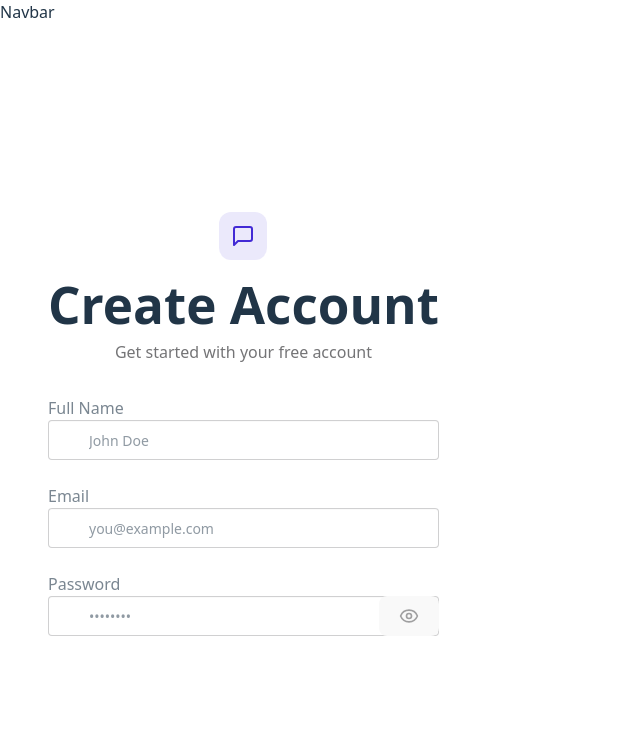
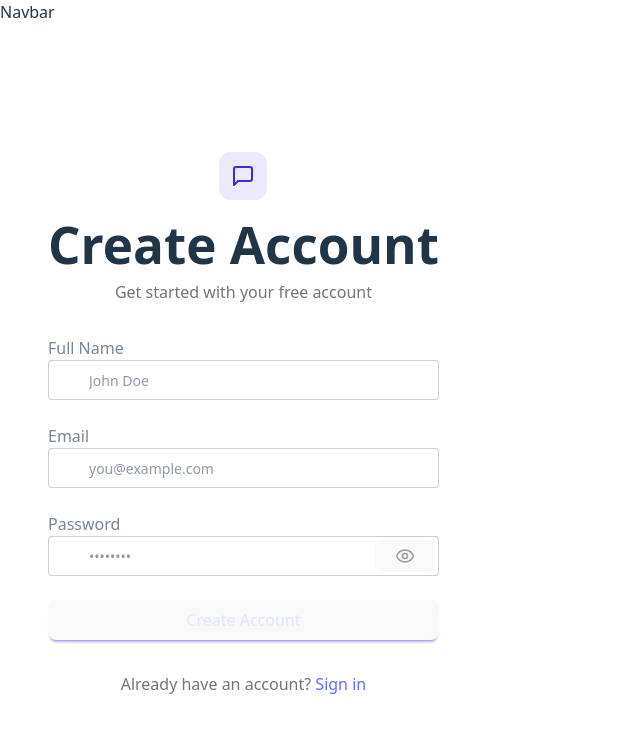
Before and after one commit to Bhavgulati/RealTime-Chat-App, a React (Vite) app in the folder frontend/: page /signup in a window 1280 px wide. Shown: the top 732 px of the page, without its empty margins (0-640 px from the left). Built offline with nearby package versions, Linux system fonts and the light colour scheme; no server answers.

Commit message:
Fresh Checkpoint after merge

```diff
--- a/frontend/src/App.jsx
+++ b/frontend/src/App.jsx
@@ -35,7 +35,7 @@
         <Route path="/profile" element={!authUser ? <ProfilePage />: <Navigate to="/login"/>} />
         <Route path="/settings" element={<SettingsPage />} />
         <Route path="/signup" element={!authUser ? <SignUpPage /> : <Navigate to ="/"/>} />
-        <Route path="/login " element = {!authUser ? <LoginPage />: <Navigate to = "/"/>} />
+        <Route path="/login" element = {!authUser ? <LoginPage />: <Navigate to = "/"/>} />
 
       </Routes>
     </div>
--- a/frontend/src/pages/SignUpPage.jsx
+++ b/frontend/src/pages/SignUpPage.jsx
@@ -1,5 +1,5 @@
 import {useState} from "react"
-import {useAuthStore} from "../store/useauthStore"
+import {useAuthStore} from "../store/useAuthStore"
 import { Eye, EyeOff, Loader2, Lock, Mail, MessageSquare, User } from "lucide-react";
 import { Link } from "react-router-dom";
 
@@ -10,7 +10,7 @@
     email: "",
     password: "",
   });
-  const {signup, isSigningUP} = useAuthStore();
+  const {signup, isSigningUp} = useAuthStore();
 
   const validateForm = () =>{}
   const handleSubmit = (e) =>{
@@ -88,7 +88,7 @@
                 />
                 <button
                   type="button"
-                  className="absolute inset-y-0 right-0 pr-3 flex items-center"
+                  className="absolute inset-y-1 right-1 pr-3 flex items-center"
                   onClick={() => setShowPassword(!showPassword)}
                 >
                   {showPassword ? (
@@ -100,18 +100,38 @@
               </div>
             </div>
 
+
+            <button type="submit" className="btn btn-primary w-full" disabled={isSigningUp}>
+              {isSigningUp ? (
+                <>
+                  <Loader2 className="size-5 animate-spin" />
+                  Loading...
+                </>
+              ) : (
+                "Create Account"
+              )}
+            </button>
+
           </form>
+
+          <div className="text-center">
+            <p className="text-base-content/60">
+              Already have an account?{" "}
+              <Link to="/login" className="link link-primary">
+                Sign in
+              </Link>
+            </p>
+          </div>
+        </div>
+      </div>
+
+      {/* right side */}
 
 
 
 
 
 
-
-
-
-      </div>
-      </div>
   </div>
 }
 export default SignUpPage;
```
